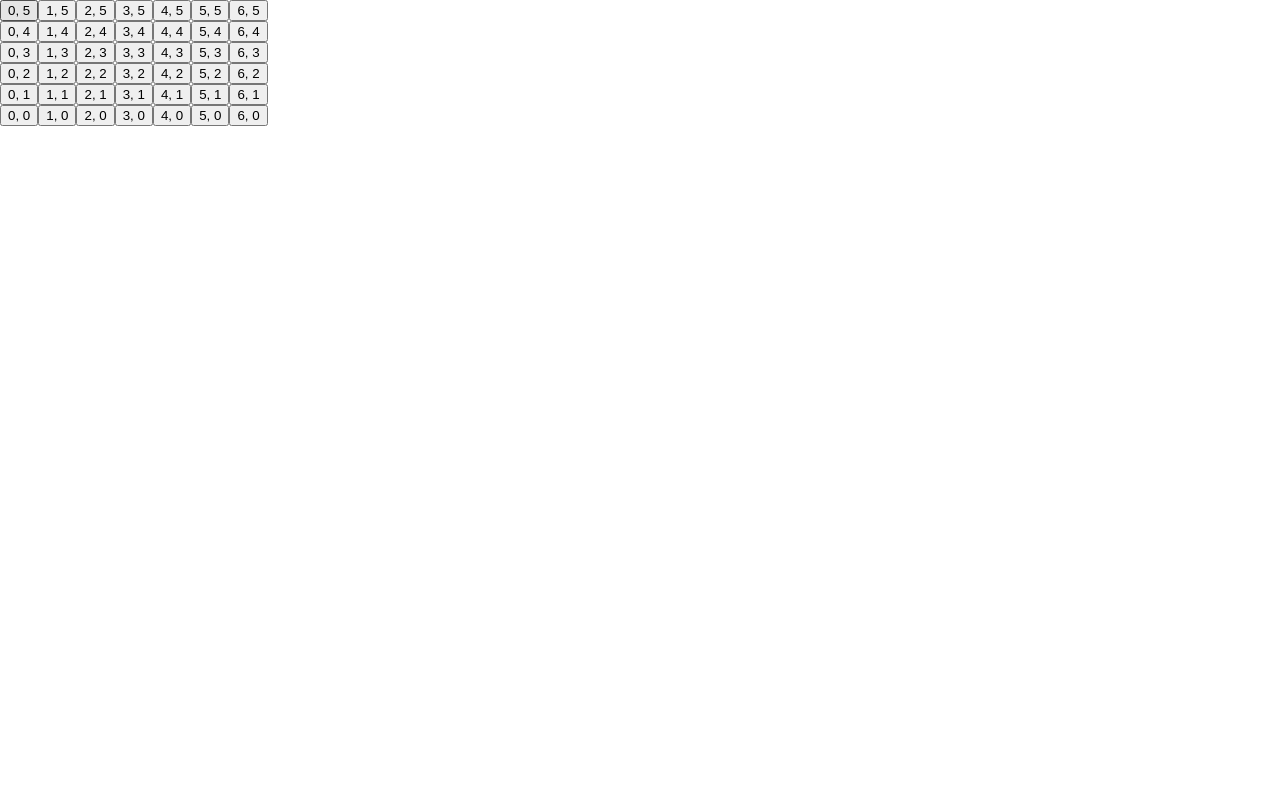
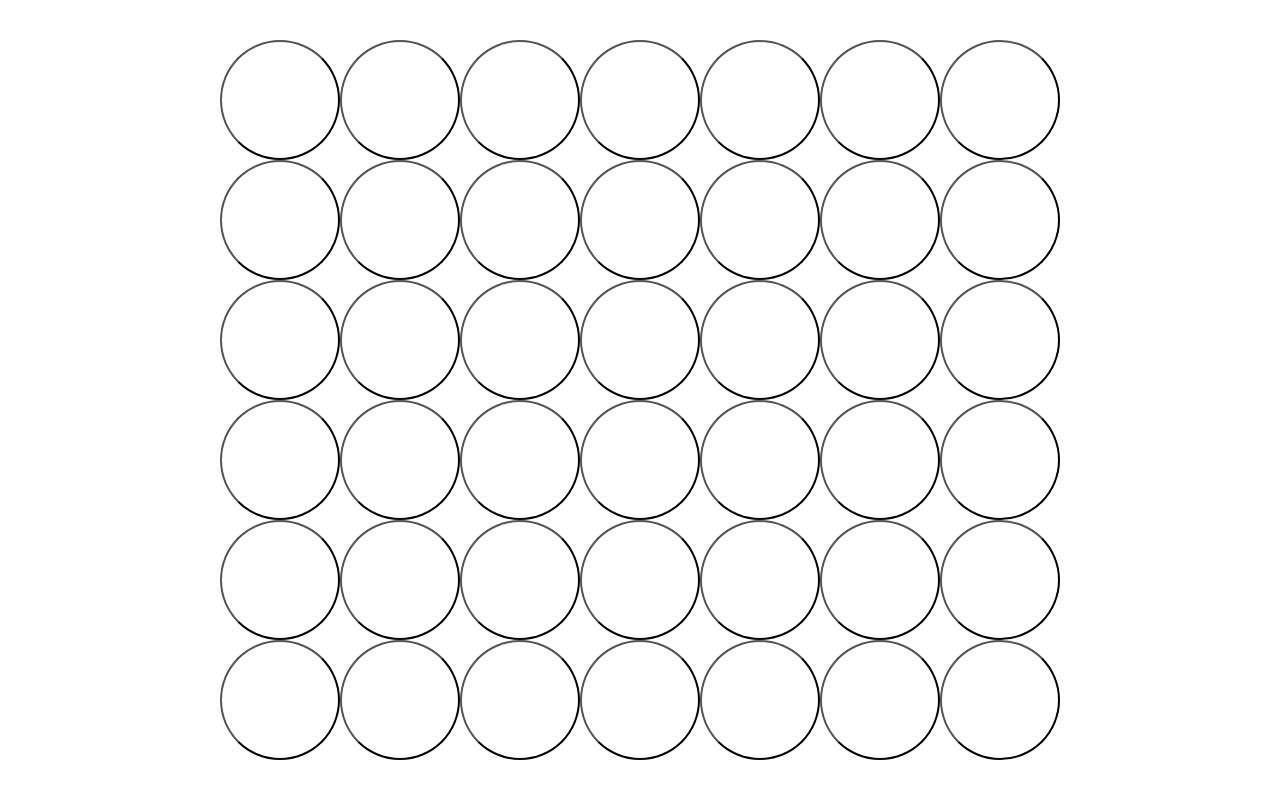
Before and after one commit to srichardson-scottlogic/connect-four, a React (Create React App) app: page / in a window 1280 px wide. Built offline with nearby package versions, Linux system fonts and the light colour scheme.

Commit message:
Add colour functionality

```diff
--- a/src/App.css
+++ b/src/App.css
@@ -4,6 +4,9 @@
 
 .board {
   display: flex;
+  justify-content: center;
+  align-items: center;
+  height: 100vh;
 }
 
 .board-column {
@@ -11,4 +14,23 @@
   flex-direction: column;
 }
 
-.square {}
+.square {
+  height: 15vh;
+  width: 15vh;
+  border-radius: 50%;
+}
+
+.red {
+  background-color: red;
+}
+
+.blue {
+  background-color: blue;
+}
+
+.squareBlue {
+  background-color: blue;
+  height: 15vh;
+  width: 15vh;
+  border-radius: 50%;
+}
--- a/src/App.js
+++ /dev/null
@@ -1,27 +0,0 @@
-import './App.css';
-
-function Square({ value }) {
-  return (
-    <button className='square'>{value}</button>
-  );
-}
-
-export default function Board() {
-  const numberOfColumns = 7;
-  const numberOfRows = 6;
-
-  const grid = [];
-  for (let i = 0; i < numberOfColumns; i++) {
-    const rows = [];
-    for (let j = 0; j < numberOfRows; j++) {
-      rows.unshift(<Square value={i + ", " + j} key={i + ", " + j} />);
-    }
-    grid.push(
-      <div className="board-column" key={i}>{rows}</div>
-    );
-  }
-
-  return (
-    <div className="board">{grid}</div>
-  );
-}
--- /dev/null
+++ b/src/App.jsx
@@ -0,0 +1,46 @@
+import { useState } from 'react';
+import './App.css';
+
+function Square({ colour, onSquareClick }) {
+  return (
+    <button
+      style={{ backgroundColor: colour }}
+      className={"square"}
+      onClick={onSquareClick}
+    >
+    </button >
+  );
+}
+
+export default function Board() {
+  const numberOfColumns = 7;
+  const numberOfRows = 6;
+  const [squares, setSquares] = useState(new Array(numberOfColumns).fill(0).map(() => new Array(numberOfRows).fill("White")));
+  const [redIsNext, setRedIsNext] = useState(true);
+
+  function handlePlay(i, j) {
+    const nextSquares = squares.slice();
+    nextSquares[i][j] = redIsNext ? "red" : "blue";
+    setSquares(nextSquares);
+    setRedIsNext(!redIsNext);
+  }
+
+  const grid = [];
+  for (let i = 0; i < numberOfColumns; i++) {
+    const rows = [];
+    for (let j = 0; j < numberOfRows; j++) {
+      rows.unshift(<Square
+        key={i + ", " + j}
+        colour={squares[i][j]}
+        onSquareClick={() => handlePlay(i, j)}
+      />);
+    }
+    grid.push(
+      <div className="board-column" key={i}>{rows}</div>
+    );
+  }
+
+  return (
+    <div className="board">{grid}</div>
+  );
+}
```
